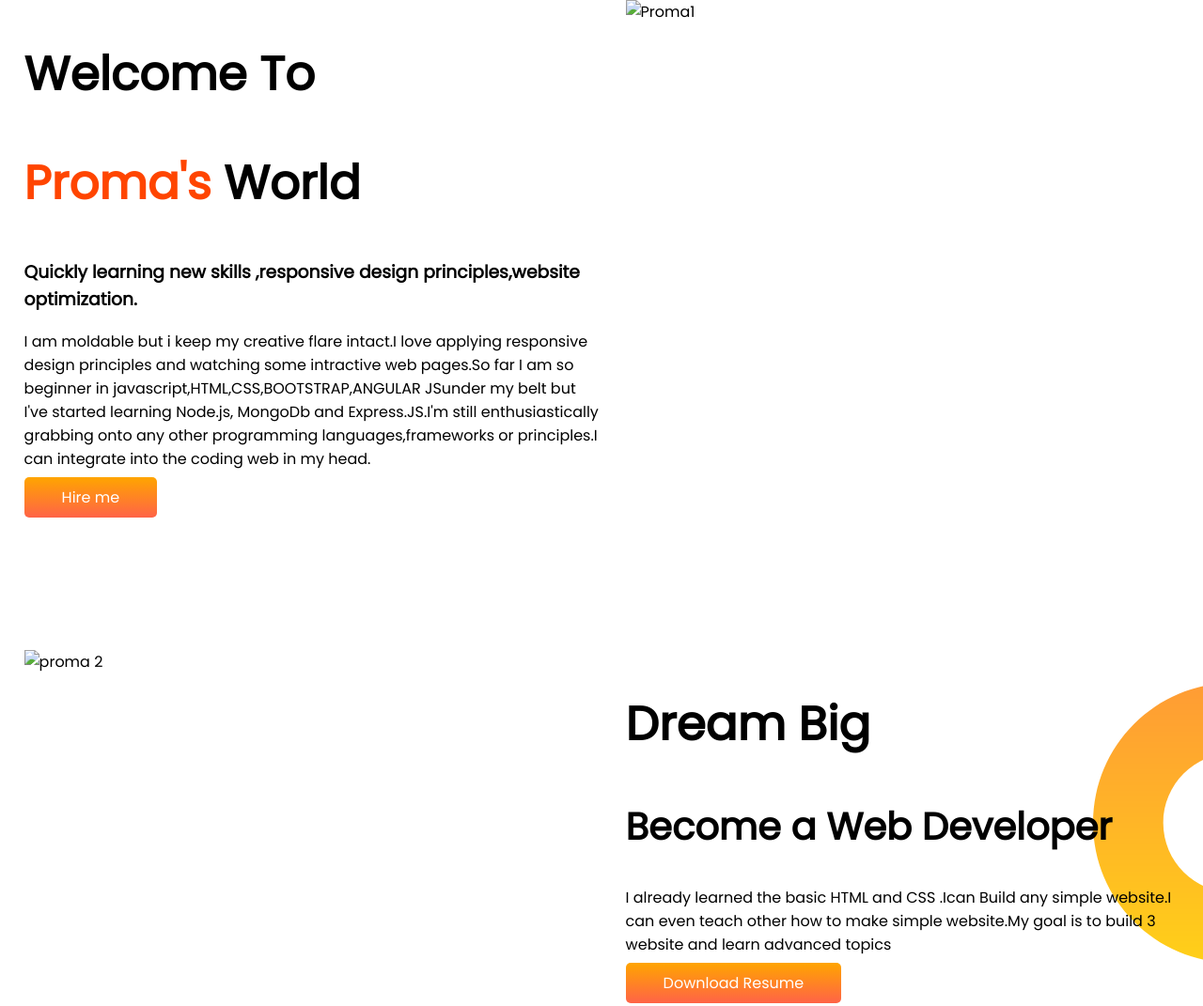
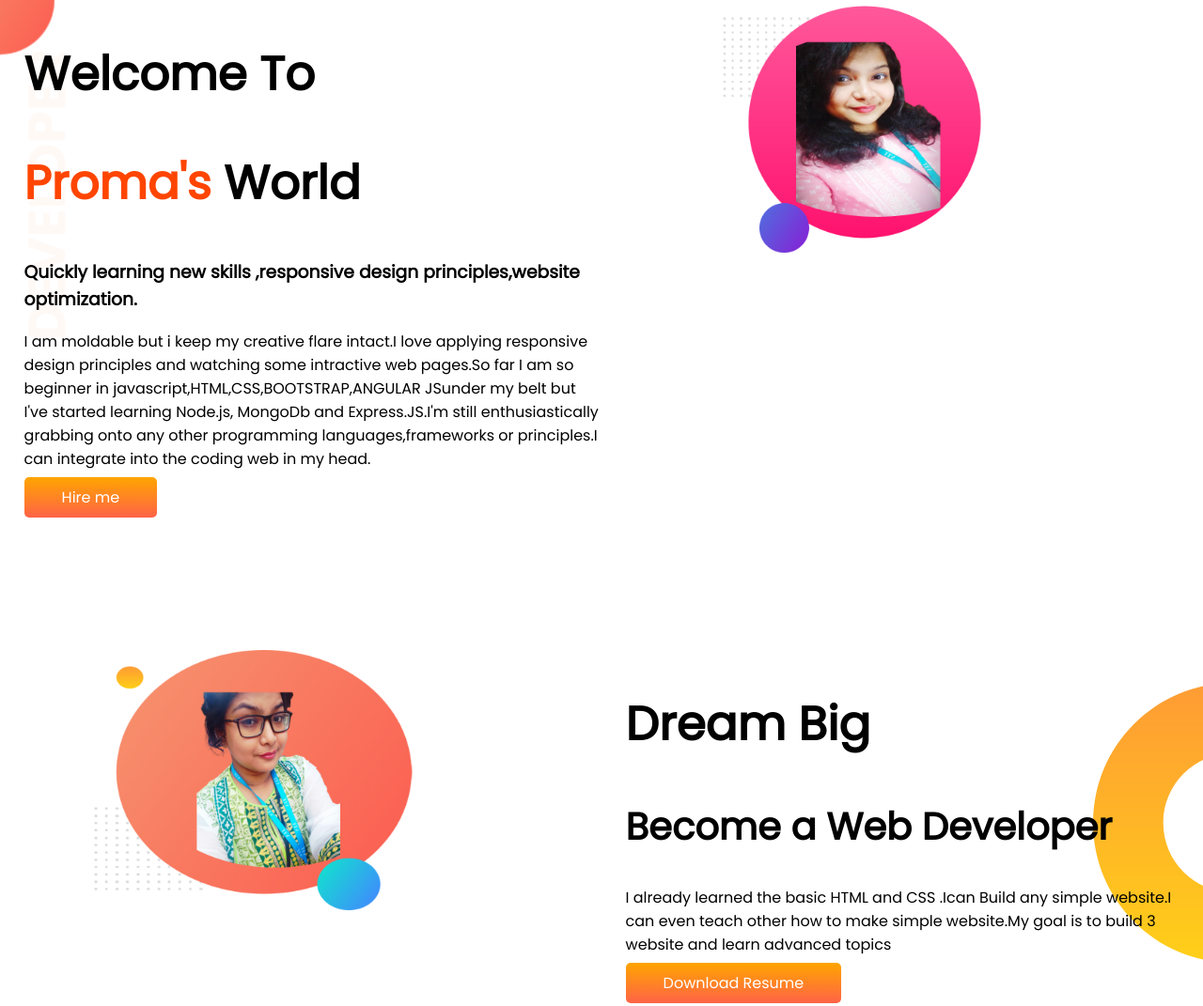
Before and after one commit to PROMA-0481/portfolio-repo, a plain HTML site: page index.html in a window 1280 px wide. Shown: the top 1071 px of the page at 94% size. Drawn offline with Linux system fonts and the light colour scheme.

Commit message:
second commit

```diff
--- a/index.html
+++ b/index.html
@@ -28,13 +28,13 @@
             <a class="link-button" target="_blank" href="https://www.linkedin.com/in/proma-kanungoe">Hire me</a>
         </div>
         <div class="half-width">
-            <img src="1.1.png" alt="Proma1">
+            <img src="images/1.1.png" alt="Proma1">
         </div>
     </section>
     <section class="dream-big flexible-container">
 
         <div class="half-width">
-            <img src="2.1.png" alt="proma 2">
+            <img src="images/2.1.png" alt="proma 2">
 
 
 
--- a/style.css
+++ b/style.css
@@ -42,7 +42,7 @@ h2 {
 }
 
 .top-banner {
-    background-image: url(top-banner.png);
+    background-image: url(images/top-banner.png);
     background-repeat: no-repeat;
 
 
```
